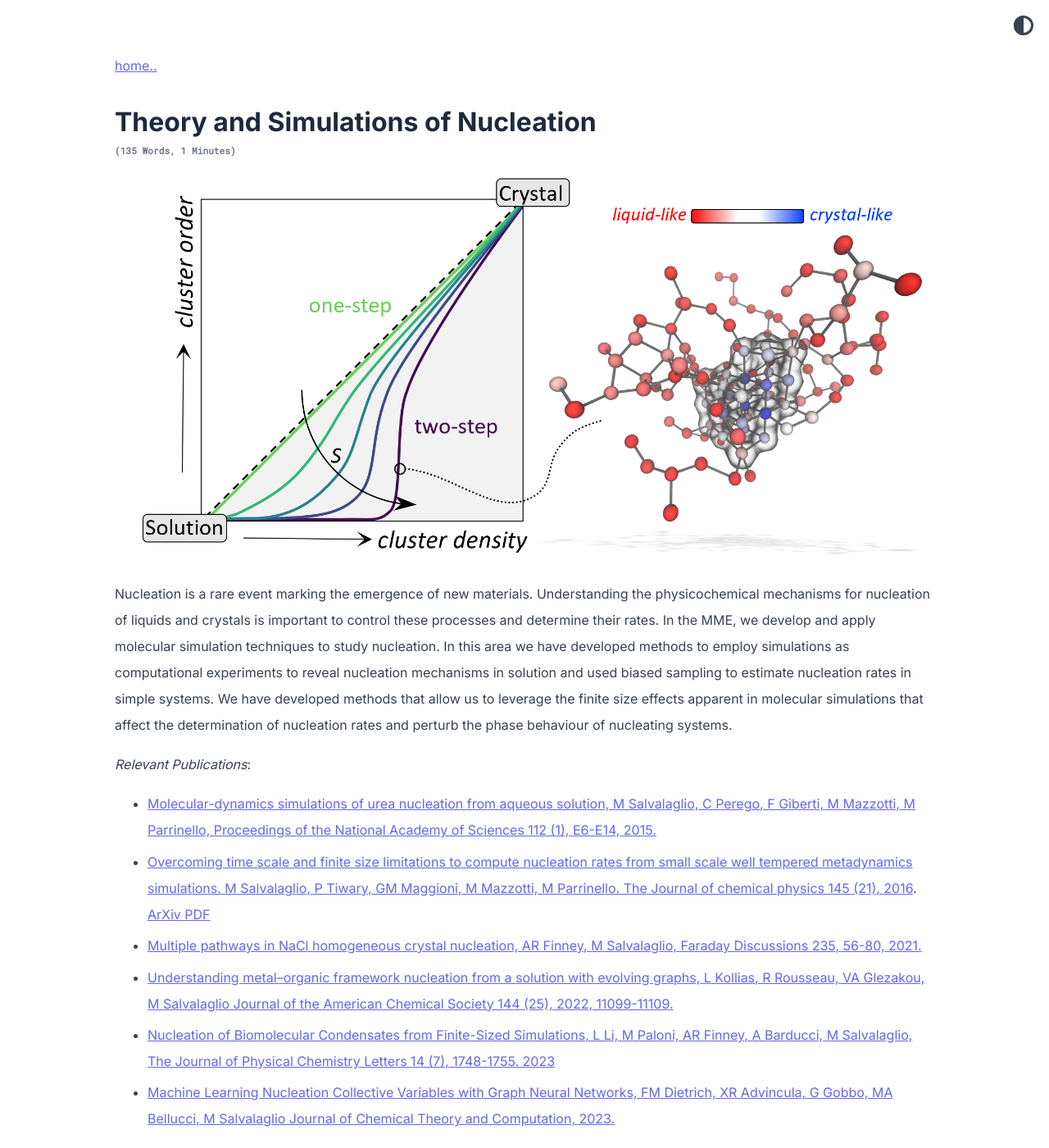
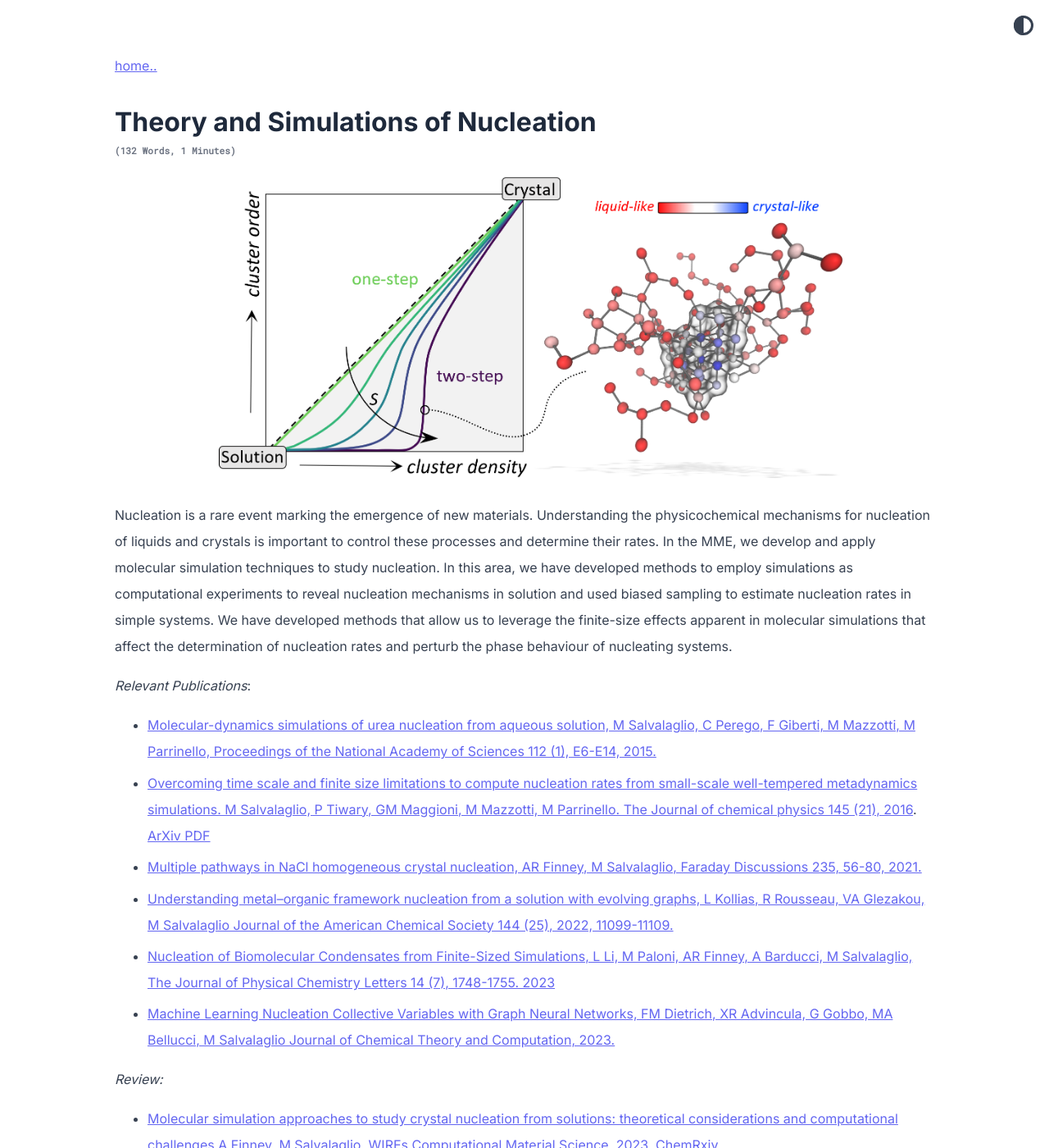
Before and after one commit to mme-ucl/mme-ucl.github.io, a Jekyll site: the page built from nucleation.md, in a window 1280 px wide and 1400 px high. Shown: the whole window at 82% size. Built offline with Jekyll 4.4.1, drawn with Linux system fonts in a browser that asks for light colours.

Commit message:
Update nucleation.md

```diff
--- a/nucleation.md
+++ b/nucleation.md
@@ -2,15 +2,15 @@
 layout: post
 title: Theory and Simulations of Nucleation
 ---
-<img src="https://github.com/mme-ucl/mme-ucl.github.io/raw/main/images/nucleation.png" align="centre" width="1000px"/>
+<img src="https://github.com/mme-ucl/mme-ucl.github.io/raw/main/images/nucleation.png" align="center" width="800px"/>
 
 Nucleation is a rare event marking the emergence of new materials. Understanding the physicochemical mechanisms for nucleation of liquids and crystals is important to control these processes and determine their rates. In the MME, we develop and apply molecular simulation techniques to study nucleation.
-In this area we have developed methods to employ simulations as computational experiments to reveal nucleation mechanisms in solution and used biased sampling to estimate nucleation rates in simple systems.
-We have developed methods that allow us to leverage the finite size effects apparent in molecular simulations that affect the determination of nucleation rates and perturb the phase behaviour of nucleating systems.
+In this area, we have developed methods to employ simulations as computational experiments to reveal nucleation mechanisms in solution and used biased sampling to estimate nucleation rates in simple systems.
+We have developed methods that allow us to leverage the finite-size effects apparent in molecular simulations that affect the determination of nucleation rates and perturb the phase behaviour of nucleating systems.
 
 _Relevant Publications_:
 - [Molecular-dynamics simulations of urea nucleation from aqueous solution, M Salvalaglio, C Perego, F Giberti, M Mazzotti, M Parrinello, Proceedings of the National Academy of Sciences 112 (1), E6-E14, 2015.](https://www.pnas.org/doi/abs/10.1073/pnas.1421192111)
-- [Overcoming time scale and finite size limitations to compute nucleation rates from small scale well tempered metadynamics simulations. M Salvalaglio, P Tiwary, GM Maggioni, M Mazzotti, M Parrinello. The Journal of chemical physics 145 (21), 2016](https://pubs.aip.org/aip/jcp/article-abstract/145/21/211925/196207/Overcoming-time-scale-and-finite-size-limitations?redirectedFrom=fulltext). [ArXiv PDF](https://arxiv.org/pdf/1508.01642)
+- [Overcoming time scale and finite size limitations to compute nucleation rates from small-scale well-tempered metadynamics simulations. M Salvalaglio, P Tiwary, GM Maggioni, M Mazzotti, M Parrinello. The Journal of chemical physics 145 (21), 2016](https://pubs.aip.org/aip/jcp/article-abstract/145/21/211925/196207/Overcoming-time-scale-and-finite-size-limitations?redirectedFrom=fulltext). [ArXiv PDF](https://arxiv.org/pdf/1508.01642)
 - [Multiple pathways in NaCl homogeneous crystal nucleation, AR Finney, M Salvalaglio, Faraday Discussions 235, 56-80, 2021.](https://pubs.rsc.org/en/content/articlehtml/2022/fd/d1fd00089f)
 - [Understanding metal–organic framework nucleation from a solution with evolving graphs, L Kollias, R Rousseau, VA Glezakou, M Salvalaglio
 Journal of the American Chemical Society 144 (25), 2022, 11099-11109.](https://pubs.acs.org/doi/abs/10.1021/jacs.1c13508)
```
